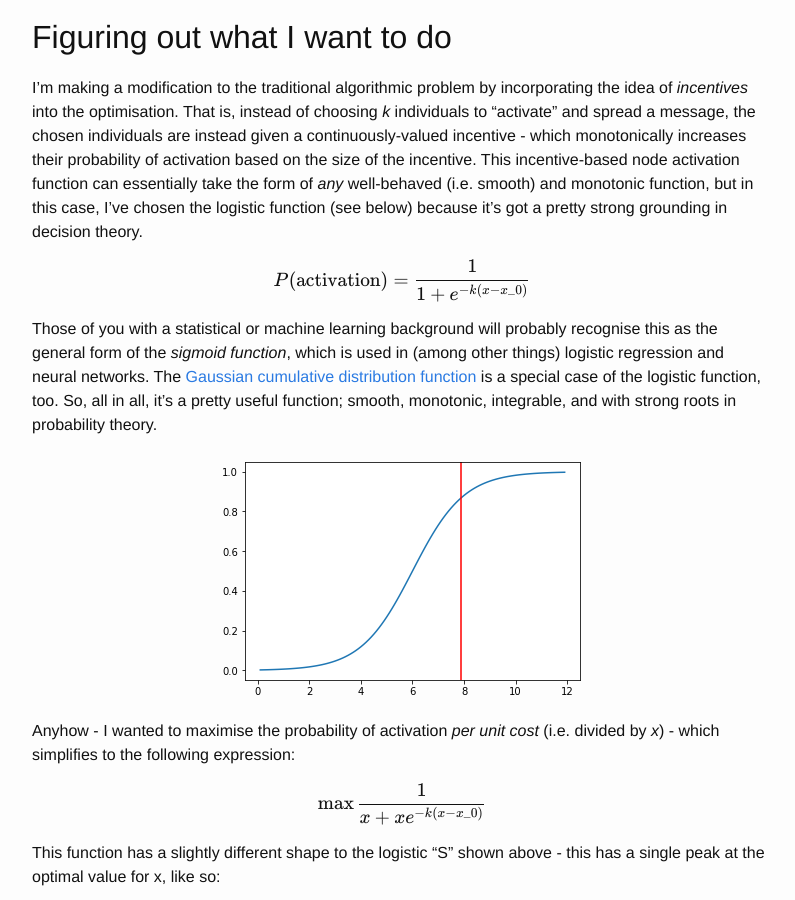
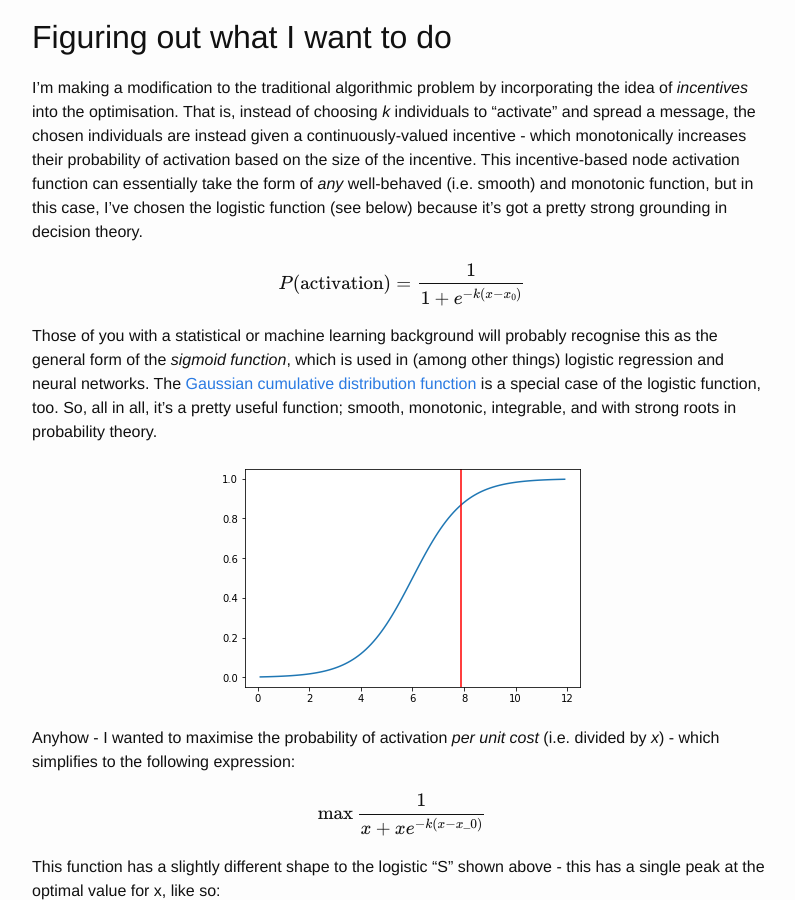
Before and after one commit to charlienewey/blog.newey.me, a Jekyll site: the page built from _posts/2017-08-06-bounded-optimisation-with-commons.md, in a window 1280 px wide and 900 px high, scrolled down 664 px. Shown: the whole window, without its empty margins (238-1033 px from the left). Built offline with Jekyll 4.4.1, drawn with Linux system fonts in a browser that asks for light colours; nearby versions of some CDN libraries; formulas are drawn with MathJax 3; part of the change alters nothing that is shown.

```diff
--- a/_layouts/default.html
+++ b/_layouts/default.html
@@ -17,4 +17,6 @@
 
   </body>
 
+  <script src="https://cdnjs.cloudflare.com/ajax/libs/mathjax/2.7.2/MathJax.js?config=TeX-MML-AM_CHTML"></script>
+
 </html>
--- a/_layouts/post.html
+++ b/_layouts/post.html
@@ -23,16 +23,4 @@ layout: default
     {% include disqus_comments.html %}
   {% endif %}
 
-  <link rel="stylesheet"
-        href="//cdnjs.cloudflare.com/ajax/libs/KaTeX/0.9.0-alpha1/katex.min.css"
-        integrity="sha384-8QOKbPtTFvh/lMY0qPVbXj9hDh+v8US0pD//FcoYFst2lCIf0BmT58+Heqj0IGyx"
-        crossorigin="anonymous">
-  <script src="//cdnjs.cloudflare.com/ajax/libs/KaTeX/0.9.0-alpha1/katex.min.js"
-          integrity="sha384-GR8SEkOO1rBN/jnOcQDFcFmwXAevSLx7/Io9Ps1rkxWp983ZIuUGfxivlF/5f5eJ"
-          crossorigin="anonymous"></script>
-  <script src="//cdnjs.cloudflare.com/ajax/libs/KaTeX/0.9.0-alpha1/contrib/auto-render.min.js"
-          integrity="sha384-cXpztMJlr2xFXyDSIfRWYSMVCXZ9HeGXvzyKTYrn03rsMAlOtIQVzjty5ULbaP8L"
-          crossorigin="anonymous"></script>
-  <script>renderMathInElement(document.body);</script>
-
 </article>
--- a/_posts/2017-08-06-bounded-optimisation-with-commons.md
+++ b/_posts/2017-08-06-bounded-optimisation-with-commons.md
@@ -45,7 +45,7 @@ in this case, I've chosen the logistic function (see below) because it's got a
 pretty strong grounding in decision theory.
 
 $$
-P(\textrm{activation}) = \frac{1}{1 + e^{-k(x - x\_{0})}}
+P(\textrm{activation}) = \frac{1}{1 + e^{-k(x - x_{0})}}
 $$
 
 Those of you with a statistical or machine learning background will probably
```
